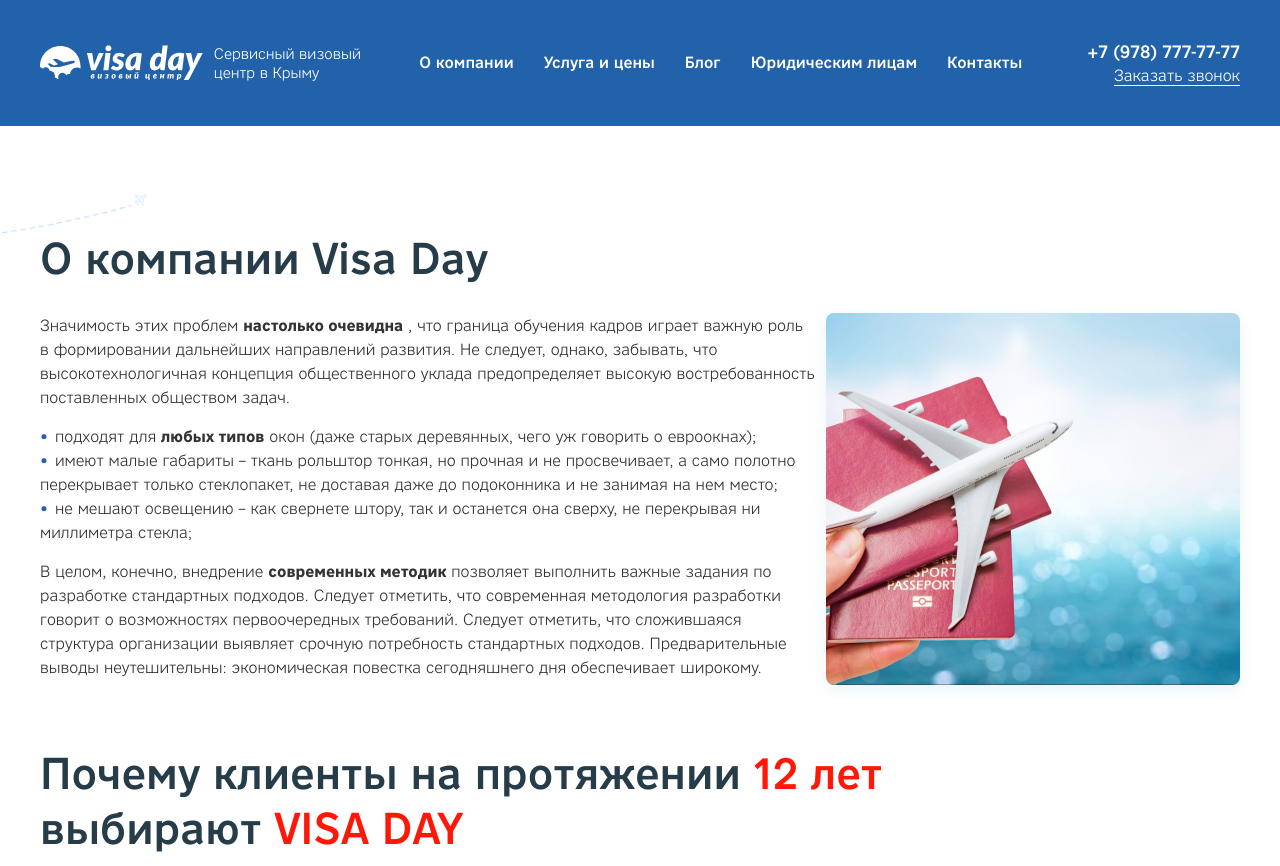
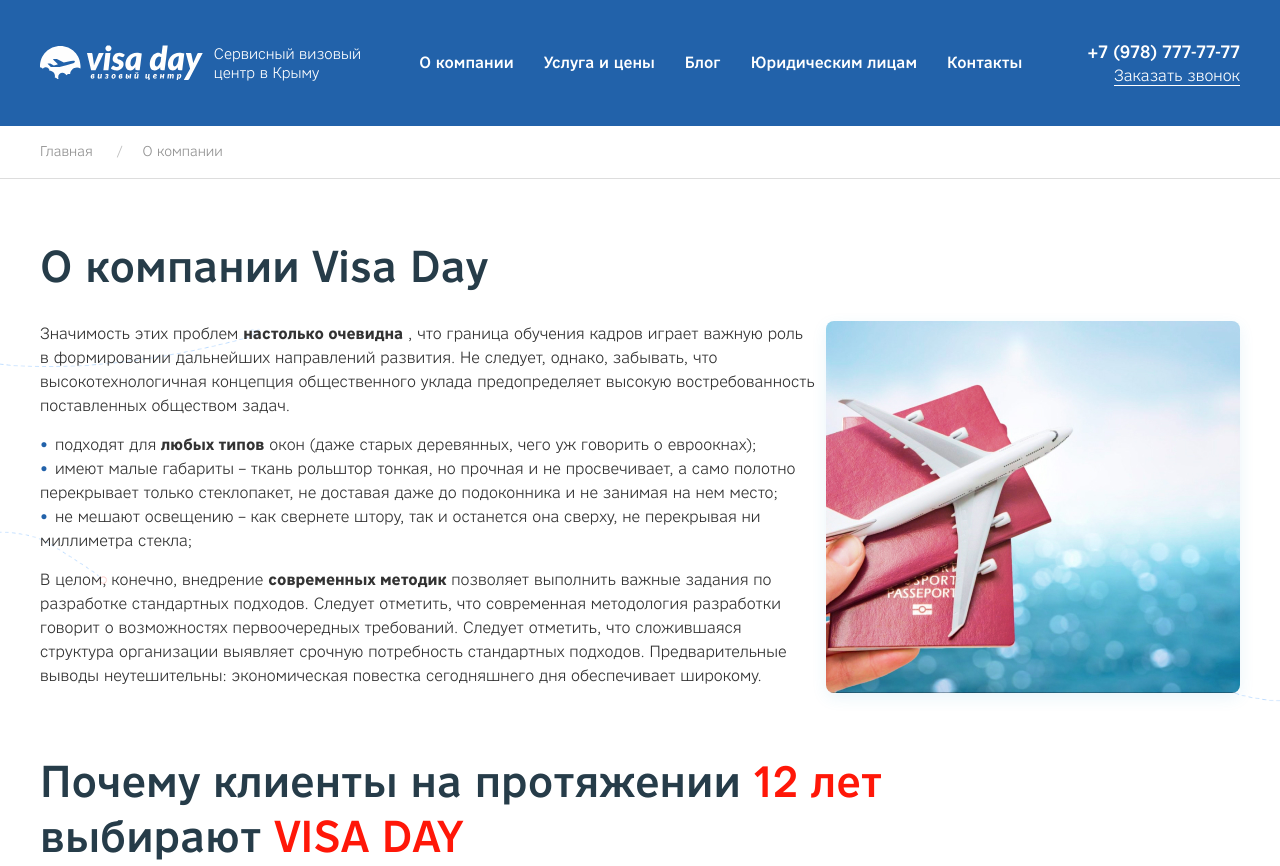
Before and after one commit to walkinded/VisaDay, a plain HTML site: page AboutTheCompany.html in a window 1280 px wide. Shown: the top 866 px of the page. Drawn offline with Linux system fonts and the light colour scheme; files whose address does not match are found by name.

Commit message:
25.05 added breadcrumb fix position

```diff
--- a/AboutTheCompany.html
+++ b/AboutTheCompany.html
@@ -85,6 +85,24 @@
         </div>
 
     </header>
+
+    <section class="breadcrumb">
+        <div class="box-container">
+            <ol itemscope itemtype="#">
+                <li itemprop="itemListElement" itemscope
+                    itemtype="#">
+                    <a itemprop="item" href="index.html">
+                        <span itemprop="name" class="breadcrumb_font_style">Главная</span>
+                    </a>
+                    <meta itemprop="position" content="1" />
+                    <span class="span_m_l_20">/</span>
+                </li>
+                <li>
+                    <span class="breadcrumb_font_style">О компании</span>
+                </li>
+            </ol>
+        </div>
+    </section>
 
     <section class="about-company">
         <div class="box-container">
--- a/css/main.css
+++ b/css/main.css
@@ -1546,13 +1546,58 @@ input[type=checkbox]{
 
 /* <About Us> */
 
+.breadcrumb {
+    width: 100%;
+    height: 38px;
+    border-bottom: 1px solid #DDDDDD;
+    padding-top: 140px;
+}
+
+.breadcrumb ol {
+    display: flex;
+}
+
+.breadcrumb li {
+    margin-right: 20px;
+}
+
+.breadcrumb_font_style:last-child  {
+    color: #919191;
+}
+
+.breadcrumb_font_style {
+    font-weight: 300;
+    font-size: 14px;
+    line-height: 18px;
+    color: #BFBFBF;
+}
+
+.breadcrumb a {
+    font-weight: 300;
+    font-size: 14px;
+    line-height: 18px;
+    color: #BFBFBF;
+}
+
+.breadcrumb a:hover {
+    border-bottom: 1px solid #BFBFBF;
+}
+
+.span_m_l_20 {
+    margin-left: 20px;
+    font-weight: 300;
+    font-size: 14px;
+    line-height: 18px;
+    color: #BFBFBF;
+}
+
 .about-company {
     background: url(../img/aboutCompanyHtml/bg_block1.png) center top / cover;
     width: 100%;
     min-height: max-content;
 }
 .about-company__content {
-    padding: 228px 0 60px 0;
+    padding: 57px 0 60px 0;
 
     font-size: 16px;
     line-height: 24px;
--- a/css/media.css
+++ b/css/media.css
@@ -179,10 +179,6 @@
     }
     .text_container {
         max-width: 476px;
-    }
-
-    .about-company__content {
-        padding: 150px 0 60px 0;
     }
 }
 
@@ -438,9 +434,6 @@
         margin-bottom: 10px;
     }
 
-    .about-company__content {
-        padding: 110px 0 60px 0;
-    }
 
     .about-company__item h2 {
         font-weight: 500;
@@ -460,6 +453,10 @@
 
     .block8__content {
         padding: 120px 0 20px 0;
+    }
+
+    .breadcrumb {
+        padding-top: 90px;
     }
 }
 
@@ -628,7 +625,6 @@
     }
 
     .about-company__content {
-        padding: 110px 0 60px 0;
         font-size: 14px;
         line-height: 24px;
         color: #333333;
```
